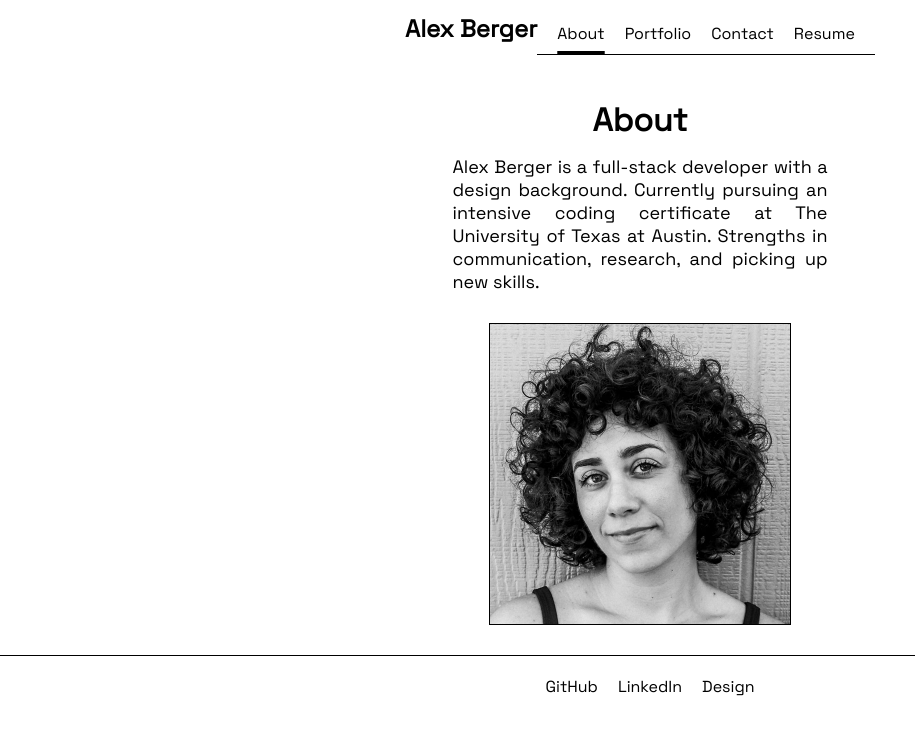
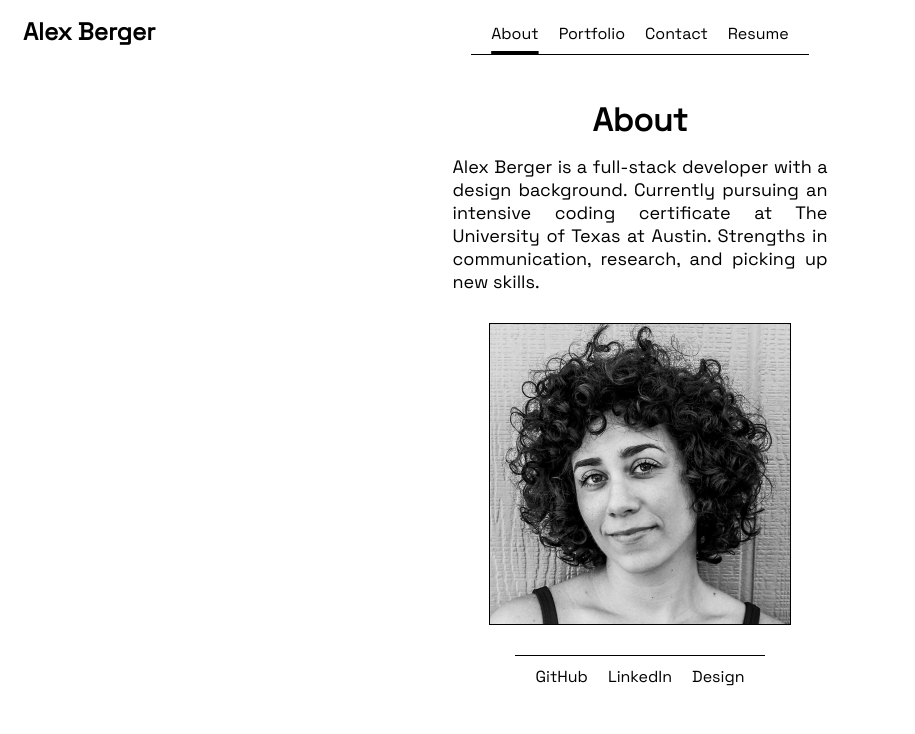
Before and after one commit to aberger3647/portfolio, a React (Create React App) app: page / in a window 1280 px wide. Shown: the top 734 px of the page, without its empty margins (0-915 px from the left). Built offline with nearby package versions, Linux system fonts and the light colour scheme.

Commit message:
position header elements

```diff
--- a/src/App.css
+++ b/src/App.css
@@ -54,15 +54,19 @@ nav {
   margin: 3px 0px 20px 0px;
   padding: 10px;
   justify-content: center;
+  align-items: center;
 }
 
 .navlinks {
   border-bottom: 1px solid black;
   padding: 10px;
+  justify-self: center;
 }
 
 h2.myName {
-  margin: 0px
+  position: absolute;
+  top: 1rem;
+  left: .5rem;
 }
 
 .nav-link, .foot-link {
@@ -121,7 +125,7 @@ h2.myName {
 /* portfolio */
 .projects {
   display: flex;
-  flex-wrap:wrap;
+  flex-wrap: wrap;
   justify-content: center;
 }
 
@@ -208,19 +212,16 @@ small {
   text-decoration-thickness: 3px;
 }
 
-.footer {
+footer {
   display: flex;
   justify-content: center;
   align-items: center;
 }
 
-footer {
-  display: inline-block;
+.footerlinks {
   border-top: 1px solid black;
-  /* margin-top: 20px; */
   padding: 10px;
   bottom: 0;
-  width: 100%
 }
 
 @media screen and (max-width: 625px) {
@@ -230,7 +231,7 @@ footer {
   textarea, input {
     width: 300px;
   }
-  nav {
-    /* display: block; */
+  h2.myName {
+    position: static;
   }
 }
--- a/src/components/Footer.js
+++ b/src/components/Footer.js
@@ -2,7 +2,7 @@ import React from 'react';
 
 const Footer = () => (
     <footer>
-        <div className="footer">
+        <div className="footerlinks">
             <a href="https://github.com/aberger3647" target="_blank" rel="noopener noreferrer" className="foot-link">GitHub</a>
             <a href="https://www.linkedin.com/in/alexjberger/" target="_blank" rel="noopener noreferrer" className="foot-link">LinkedIn</a>
             <a href="https://alexjberger.com" target="_blank" rel="noopener noreferrer" className="foot-link">Design</a>
```
